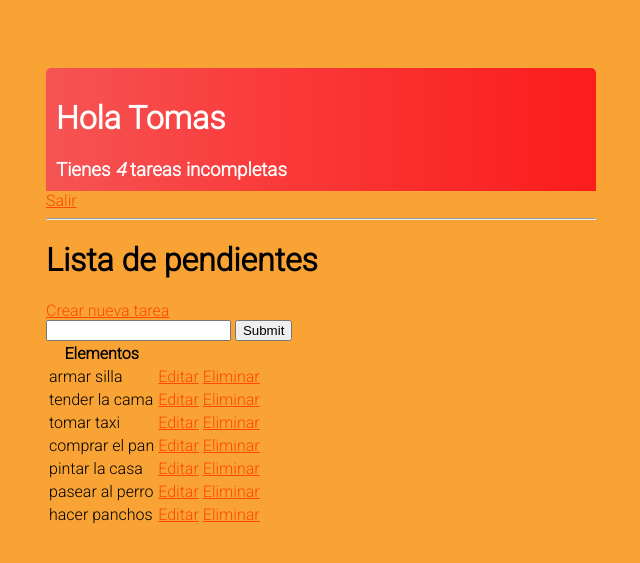
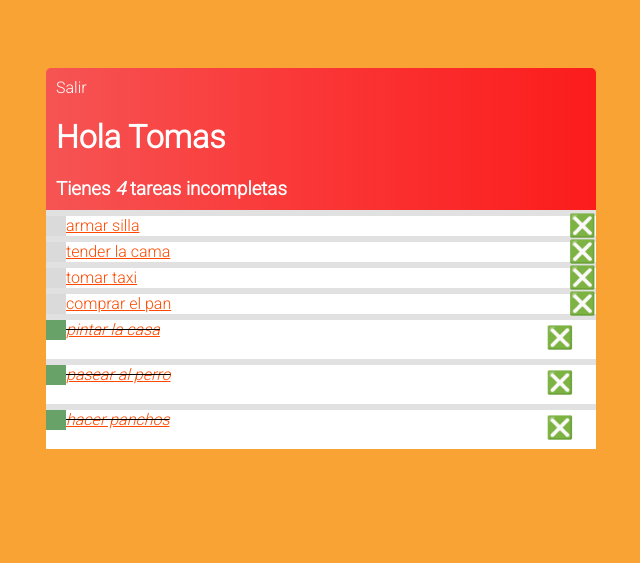
Before and after one commit to Tomasguida1/django-task-manager-web, a Django app: page / in a window 1280 px wide. Shown: the top 563 px of the page, without its empty margins (319-959 px from the left). Run offline with Django 4.2, Linux system fonts and the light colour scheme; a user stored in the database is signed in; data comes from the database, SQL or seed files in the repository; both versions use the stored data as it was after the commit; some web fonts are replaced.

Commit message:
list style

```diff
--- a/web/src/proyecto/base/templates/base/principal.html
+++ b/web/src/proyecto/base/templates/base/principal.html
@@ -44,10 +44,63 @@
             padding: 10px;
             border-radius: 5px 5px 0 0;
             background: Linear-gradient(90deg ,#F65454 0%,#FA3939 43%  ,#FC1C1C 100%);
+        }
+        .barra-superior a{
+            color: #FFFFFF;
+            text-decoration: none;
+        }
 
-        .barra-superior a{
-            color: #FF4900;
+        .envoltorio-tarea {
+
+
+          align-items: center;
+          justify-content:space-between;
+          background-color: #ffffff;
+          border-top: 6px solid rgb(225, 225, 225)
+
+
+
+
+        }
+        .titulo-tarea {
+            display: flex;
+        }
+        .titulo-tarea-completa {
+        text-decoration: none;
+        color: #4b5156;
+        }
+        .icono-tarea-completa {
+            height: 20px;
+            width: 20px;
+            background-color: rgb(105, 162, 105)
+
+        }
+
+
+        .icono-tarea-incompleta {
+            height: 20px;
+            width: 20px;
+            background-color: rgb(218, 218, 218)
+
+        }
+        .enlace-eliminar-completo {
             text-decoration: none;
+            font-weight: 900;
+            font-size: 22px;
+            line-height: 0;
+            position: relative;
+            top: -10px;  left: 500px;
+        }
+
+
+        .enlace-eliminar-incompleto {
+            text-decoration: none;
+            font-weight: 900;
+            font-size: 22px;
+            line-height: 0;
+            padding-top: 10px;
+            position: sticky;
+            top: -10px;  left: 888px;
         }
     </style>
 </head>
--- a/web/src/proyecto/base/templates/base/tarea_list.html
+++ b/web/src/proyecto/base/templates/base/tarea_list.html
@@ -2,39 +2,50 @@
 {% block content%}
 <div class="barra-superior">
   <div>
+    {% if request.user.is_authenticated%}
+    <a href = "{% url 'Logout'  %}"> Salir </a>
+    {% else %}
+    <a href = "{% url 'Login'  %}"> Ingresar </a>
+    {% endif %}
     <h1>Hola {{request.user|title}}</h1>
     <h3 style = "margin:0">Tienes <i> {{count}}</i> tarea{{count|pluralize}} incompleta{{count|pluralize}}</h3>
+
   </div>
 
 </div>
-{% if request.user.is_authenticated%}
-<a href = "{% url 'Logout'  %}"> Salir </a>
-{% else %}
-<a href = "{% url 'Login'  %}"> Ingresar </a>
-{% endif %}
-<hr>
-<h1>Lista de pendientes</h1>
-<a href = "{% url 'crear-tarea'%}">Crear nueva tarea </a>
+
+
+<!-- <a href = "{% url 'crear-tarea'%}">Crear nueva tarea </a>
 
 <form method="GET">
   <input type= "text" name = "area-buscar" value = "{{valor_buscado}}">
   <input type="submit" name="Buscar">
-</form>
-<table>
-    <tr>
-        <th>Elementos</th>
-        <th></th>
-        <th></th>
-        {%for tarea in tareas%}
-        <tr>
-          <td>{{ tarea.titulo }}</td>
-          <td><a href= "{% url 'editar-tarea' tarea.id %}">Editar</a></td>
-          <td><a href= "{% url 'eliminar-tarea' tarea.id %}">Eliminar</a></td>
-        </tr>
-        {%empty%}
-        <h3> No hay elementos en esta lista </h3>
-        {%endfor%}
+</form>-->
 
-    </tr>
-</table>
+
+<div class="envoltorio-items-tarea">
+  {%for tarea in tareas%}
+  <div class="envoltorio-tarea">
+   {%if tarea.completo%}
+    <div class="titulo-tarea">
+      <div class="icono-tarea-completa"></div>
+      <i><s><a href = "{%url 'editar-tarea' tarea.id %}">{{tarea}} </a></s></i>
+
+    </div>
+    <a class= "enlace-eliminar-completo" href= "{% url 'eliminar-tarea' tarea.id %}">&#x274E;</a>
+    {%else%}
+    <div class="titulo-tarea">
+      <div class="icono-tarea-incompleta"></div>
+      <a href = "{%url 'editar-tarea' tarea.id %}">{{tarea}} </a>
+
+    <a class= "enlace-eliminar-incompleto" href= "{% url 'eliminar-tarea' tarea.id %}">&#x274E;</a>
+    {%endif%}
+  </div>
+
+
+  {%empty%}
+  <h3> No hay elementos en esta lista </h3>
+  {%endfor%}
+</div>
+
 {% endblock content%}
```
Also changed, not shown: web/src/proyecto/db.sqlite3.
